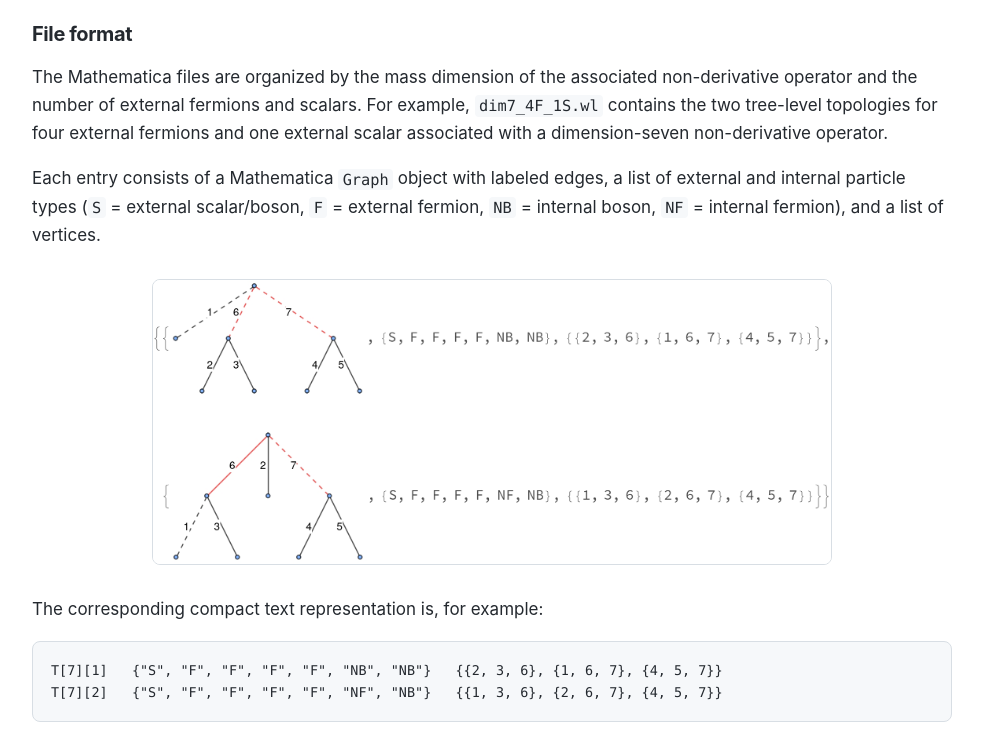
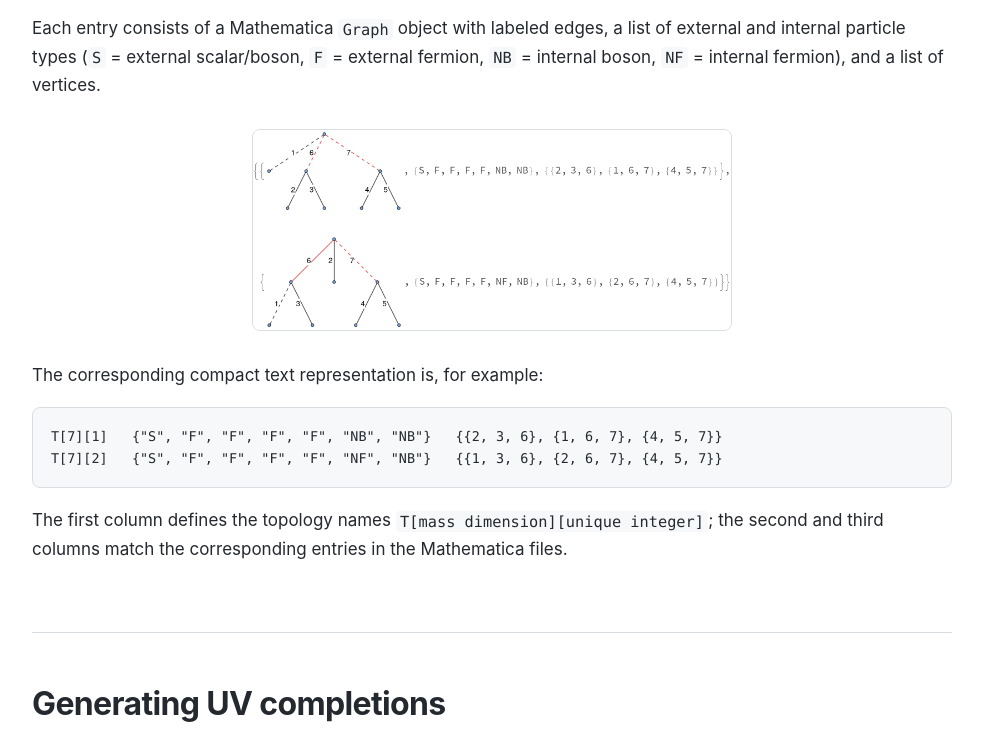
Before and after one commit to julian-heeck/BNV, a plain HTML site: page index.html in a window 1280 px wide. Shown: the part 1606-2343 px from the top of the page, without its empty margins (148-1131 px from the left). Drawn offline with Linux system fonts and the light colour scheme.

Commit message:
Add files via upload

```diff
--- a/index.html
+++ b/index.html
@@ -69,7 +69,7 @@
         <code>F</code> = external fermion, <code>NB</code> = internal boson,
         <code>NF</code> = internal fermion), and a list of vertices.
       </p>
-      <figure class="project-figure">
+      <figure class="project-figure topology-figure">
         <img src="images/dim7_topology_example.jpg" alt="Two dimension-seven topology examples shown in Mathematica format" loading="lazy">
       </figure>
       <p>The corresponding compact text representation is, for example:</p>
--- a/style.css
+++ b/style.css
@@ -182,8 +182,12 @@ pre code {
 }
 
 .hero-figure {
-  max-width: 560px;
+  max-width: 360px;
   margin-top: 34px;
+}
+
+.topology-figure {
+  max-width: 480px;
 }
 
 
```
